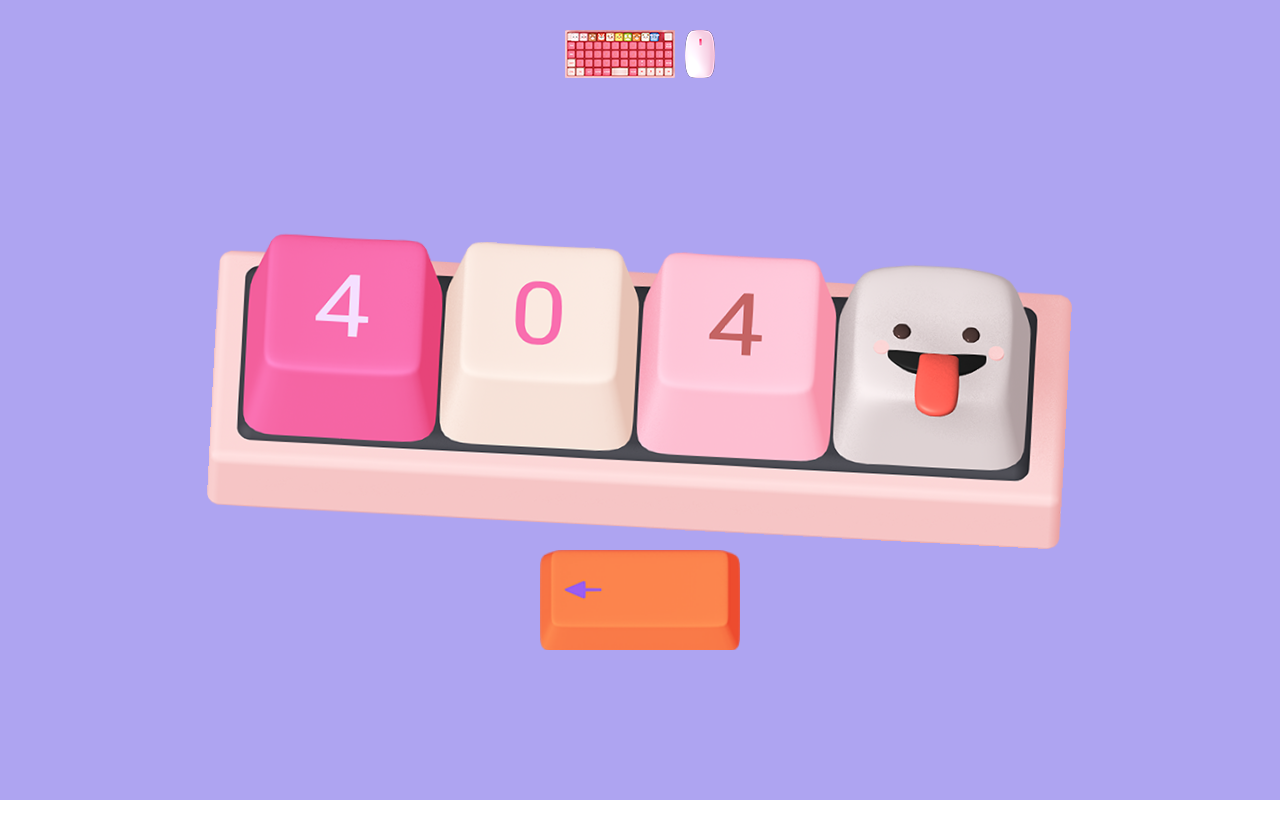
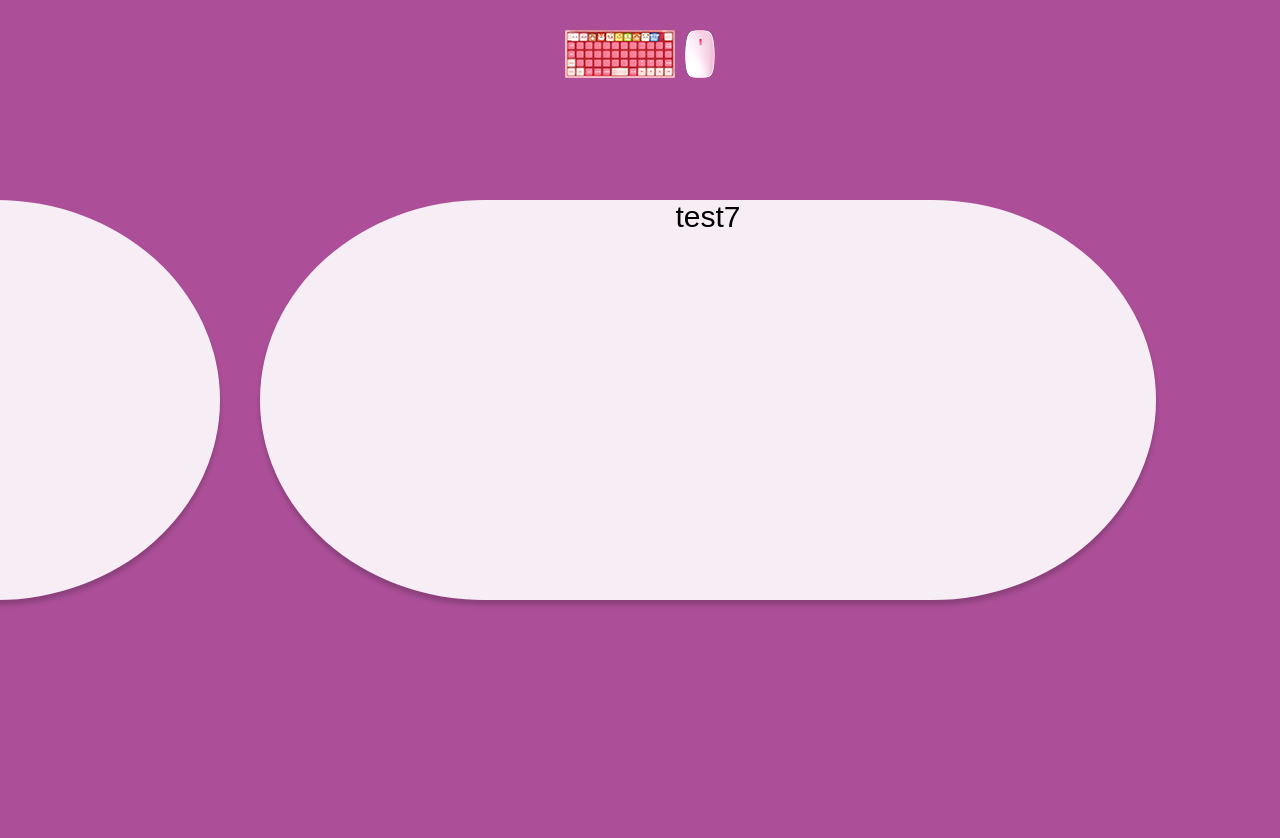
Before and after one commit to carrotpieOwO/2023portfolio, a React (Create React App) app: page /work in a window 1280 px wide. Shown: the top 838 px of the page. Before the commit the page ends 800 px from the top, so only its background shows below. Built offline with nearby package versions, Linux system fonts and the light colour scheme.

Commit message:
work 페이지 레이아웃 추가

```diff
--- a/src/App.tsx
+++ b/src/App.tsx
@@ -7,7 +7,7 @@ import Menu from './Components/Menu';
 import Home from './Routes/Home';
 import NotFoundPage from './Routes/404';
 import About from './Routes/About';
-// import Work from './Routes/Work';
+import Work from './Routes/Work';
 import { Routes, Route } from 'react-router-dom';
 
 const MyApp = styled.div`
@@ -50,7 +50,8 @@ function App() {
         <Routes>
           <Route path='/' element={<Home isIntro={isIntro}/>} />
           <Route path='/about' element={<About/>}/>
-          {/* <Route path='/work' element={<Work/>} /> */}
+          <Route path='/work' element={<Work/>} />
+          <Route path='/work/:id' element={<Work/>} />
           <Route />
           <Route path='*' element={<NotFoundPage/>} />
         </Routes>
--- a/src/components/Menu.tsx
+++ b/src/components/Menu.tsx
@@ -121,13 +121,13 @@ const navInfo:NavInfo[] = [
         y: [500, 207],
         x: [0, 0]
     },
-    {
-        text: 'BLOG',
-        bgColor: 'rgb(97 96 154)',
-        textColor: 'rgb(244 237 51)',
-        y: [500, 380],
-        x: [100, 0]
-    }
+    // {
+    //     text: 'BLOG',
+    //     bgColor: 'rgb(97 96 154)',
+    //     textColor: 'rgb(244 237 51)',
+    //     y: [500, 380],
+    //     x: [100, 0]
+    // }
 ]
 
 
--- a/src/routes/About.tsx
+++ b/src/routes/About.tsx
@@ -76,7 +76,7 @@ const ResumeContainer = styled.div`
 `
 const containerVariants = {
     start: {
-        background: 'rgb(248 193 186)',
+        background: 'rgb(248, 193, 186)',
         boxShadow: '0px 0px 0px 20px rgb(235, 84, 145) inset',
     },
     end: (custom :string) => ({
--- a/src/routes/Work.tsx
+++ b/src/routes/Work.tsx
@@ -1,5 +1,119 @@
+import { AnimatePresence, motion, useScroll, useSpring, useTransform } from 'framer-motion';
+import styled from 'styled-components';
+import { useEffect, useState } from 'react';
+
+const Container = styled(motion.div)`
+    width: 100vw;
+    font-family: 'ChosunGu', sans-serif;
+    min-height: 500vh;
+`
+const CardWrap = styled(motion.div)`
+    position: fixed;
+    display: flex;
+    top: 25vh;
+`
+const Card = styled(motion.div)`
+    width: 70vw;
+    border-radius: 25%/50%;
+    height: 50vh;
+    background: rgba(255, 255, 255, .9);
+    overflow: hidden;
+    box-shadow: 0 5px 5px rgba(0,0,0,0.2);
+    text-align: center;
+    font-size: 30px;
+    margin: 0 20px;
+`
+const OpenCard = styled(Card)`
+    width: 90vw;
+    height: 90vh;
+    border-radius: 10vw;
+    top: 5vh;
+    left: 5vw;
+    position: fixed;
+`
+const containerVariants = {
+    start: {
+        background: 'rgb(172, 79, 152)',
+        boxShadow: '0px 0px 0px 20px rgb(235, 84, 145) inset',
+    },
+    end: {
+        background: 'rgb(172, 79, 152)',
+        boxShadow: '0px 0px 0px 0px rgb(235, 84, 145) inset',
+        transition: {
+            duration: 1,
+        }
+    }
+}
+
+const slides = [
+    { id: '0', content: "test1"},
+    { id: '1', content: "test2"},
+    { id: '2', content: "test3"},
+    { id: '3', content: "test4"},
+    { id: '4', content: "test5"},
+    { id: '5', content: "test6"},
+    { id: '6', content: "test7"}
+];
+
+
 function Work() {
+    const [layoutId, setLayoutId] = useState<null | string>(null);
+    const { scrollYProgress } = useScroll();
 
+    useEffect(() => {
+        scrollYProgress.onChange(() =>{
+            console.log(scrollYProgress.get())
+        })
+    })
+
+    useEffect(() => {
+        const goDetail = setTimeout(() => {
+            let selected = slides.find(silde => silde.id === layoutId)
+            if(layoutId) alert(selected?.content)
+        }, 1000);
+
+        return () => {
+            clearTimeout(goDetail);
+        }
+    }, [layoutId])
+
+    const maxWidth = - window.innerWidth * .7 * (slides.length-1)
+
+    const x = useTransform(scrollYProgress, [0, 1], [0, maxWidth])
+    const springX = useSpring(x, {
+        stiffness: 100,
+        damping: 30,
+    })
+
+    const onClick = (id:string) => {
+        setLayoutId(id);
+    }
+
+    return (
+        <Container variants={containerVariants} initial='start' animate='end'>
+            <CardWrap style={{left: springX}}>
+            {
+                slides.map((item,i) =>
+                    <Card key={item.id} layoutId={item.id} whileTap={{ scale: 0.9 }}
+
+                        onClick={() => onClick(item.id)}
+                        >{item.content}
+                    </Card>
+                )
+            }
+            </CardWrap>
+            <AnimatePresence>
+                {
+                    layoutId ?
+                    <OpenCard layoutId={layoutId}>
+                        {
+                            slides.map(item => item.id === layoutId && item.content)
+                        }
+                    </OpenCard> : null
+                }
+            </AnimatePresence>
+        </Container>
+    )
 
 }
 export default Work;
--- a/src/util/imageModule.ts
+++ b/src/util/imageModule.ts
@@ -20,9 +20,11 @@ import notFound from '../img/404.png'
 import backSpace from '../img/backspace.png'
 import backSpaceActive from '../img/backspace_active.png'
 import intp from '../img/intp.png'
+import dragLeft from '../img/drag_left.png'
+import dragRight from '../img/drag_right.png'
 
 
-const cursors = { rabbitCursor, rabbitCursorClicked, enterCursor, handCursor, pointerCursor }
+const cursors = { rabbitCursor, rabbitCursorClicked, enterCursor, handCursor, pointerCursor, dragLeft, dragRight }
 const icons = { homeIcon, menuIcon }
 const images = { keyboardIntro, notFound, backSpace, backSpaceActive, intp }
 const flyingKeycaps = [ hKey, aKey, yKey, oKey, nKey, gKey ]
```
Also changed, not shown: src/img/drag_left.png (added), src/img/drag_right.png (added).
